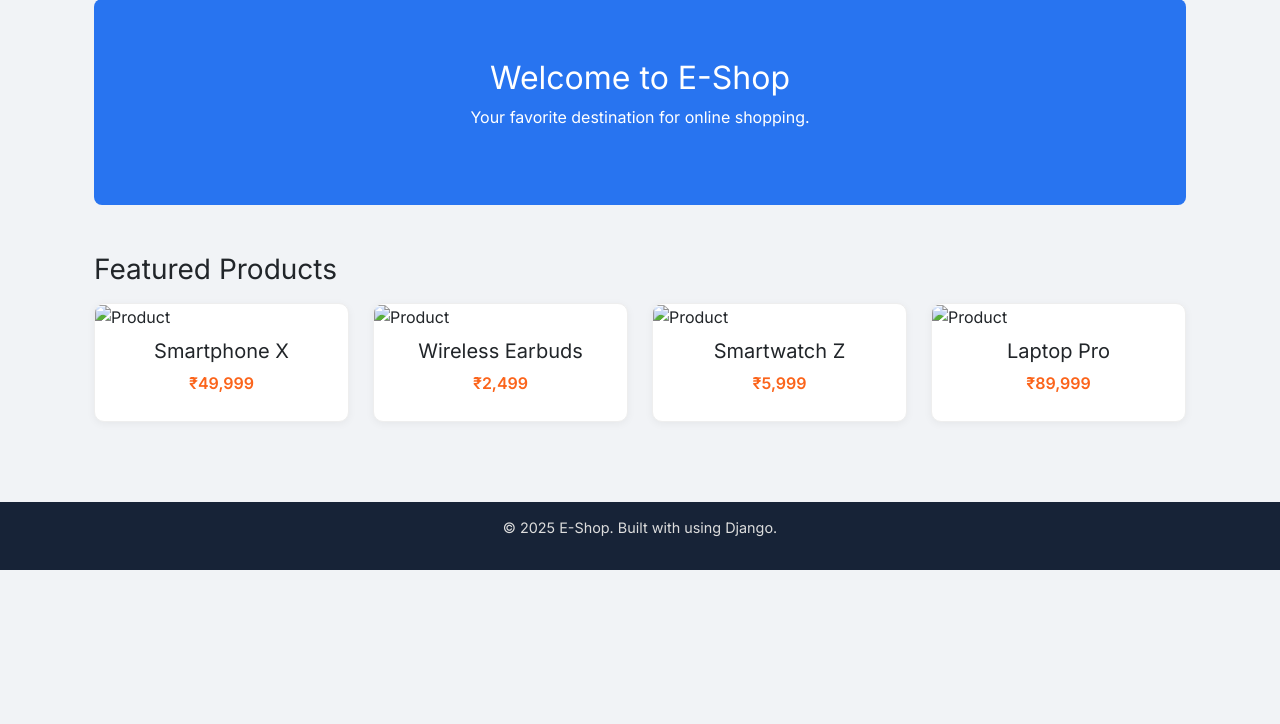
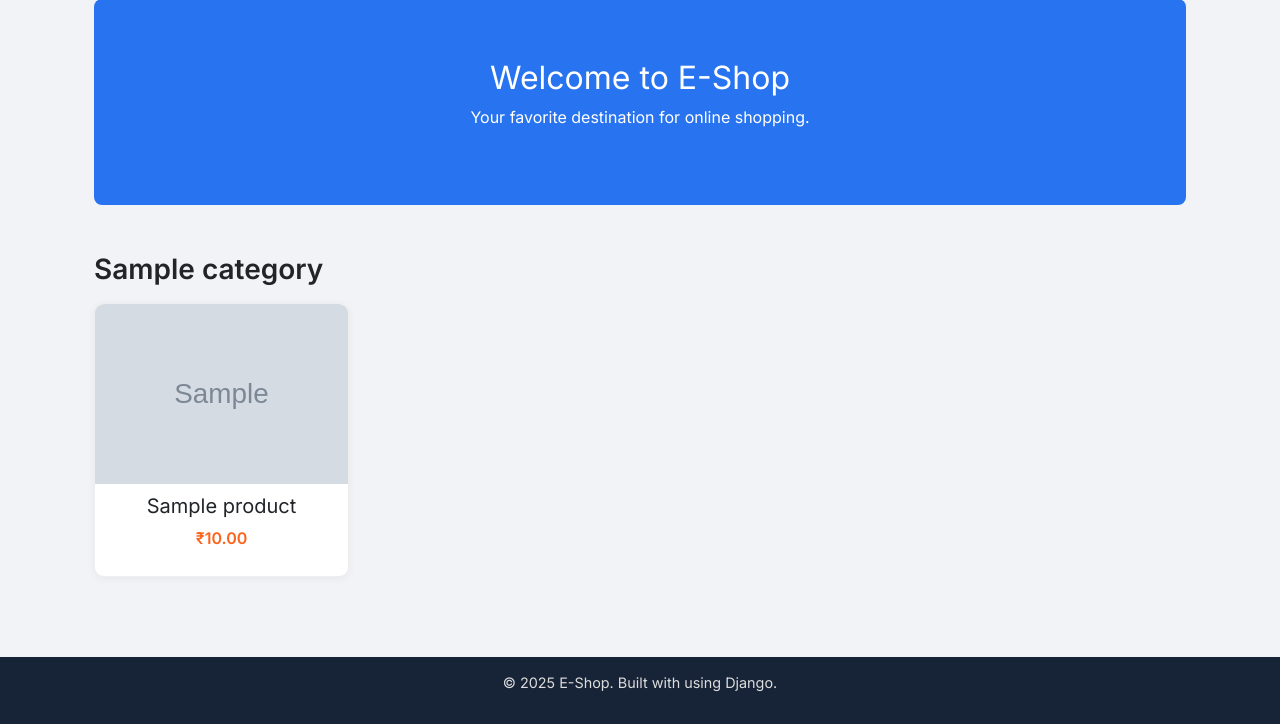
Before and after one commit to umangninjatech09/ecommerce-django, a Django app: page /user/home/ in a window 1280 px wide. Shown: the part 261-985 px from the top of the page. Before the commit the page ends 831 px from the top, so only its background shows below. Run offline with Django 4.2, Linux system fonts and the light colour scheme; a user stored in the database is signed in; tables that the repository leaves empty hold one stand-in row (values such as "Sample post"); grey boxes marked "Sample" are stand-in pictures; some libraries are stand-ins or nearby versions.

```diff
--- a/app/products/apps.py
+++ b/app/products/apps.py
@@ -3,5 +3,5 @@ from django.apps import AppConfig
 
 class ProductsConfig(AppConfig):
     default_auto_field = 'django.db.models.BigAutoField'
-    name = 'app.products'  # ✅ must include 'app.' prefix
+    name = 'app.products'
     label = 'products'
--- /dev/null
+++ b/app/products/web_urls.py
@@ -0,0 +1,6 @@
+from django.urls import path
+from . import web_views
+
+urlpatterns = [
+    path("", web_views.home_page, name="home_page"),
+]
--- a/app/users/models.py
+++ b/app/users/models.py
@@ -11,6 +11,7 @@ class User(AbstractUser, BaseModel):
     phone_number = models.CharField(max_length=15, blank=True, null=True)
     is_customer = models.BooleanField(default=True)
     is_admin = models.BooleanField(default=False)
+    is_retailer = models.BooleanField(default=False)
 
     USERNAME_FIELD = 'username'
     REQUIRED_FIELDS = ['email']
--- a/app/users/web_views.py
+++ b/app/users/web_views.py
@@ -2,15 +2,29 @@ from django.shortcuts import render, redirect, get_object_or_404
 from django.contrib.auth import authenticate, login, logout
 from django.contrib.auth.decorators import login_required
 from django.contrib import messages
-from .forms import RegisterForm, LoginForm, AddressForm
+from .forms import RegisterForm, LoginForm, AddressForm, RetailerRegisterForm
 from .models import Address
+from app.products.models import Product, Category
 
 
 
-@login_required
 def home_page(request):
-    return render(request, "home.html")
+    categories = Category.objects.filter(is_deleted=False)
+    category_data = []
 
+    for category in categories:
+        products = Product.objects.filter(
+            category=category,
+            is_active=True,
+            is_deleted=False
+        )[:6]
+
+        category_data.append({
+            "category": category,
+            "products": products
+        })
+
+    return render(request, "home.html", {"category_data": category_data})
 
 # ---------------------------
 # Register
@@ -29,6 +43,19 @@ def register_page(request):
     return render(request, "users/register.html", {"form": form})
 
 
+def retailer_register_page(request):
+    if request.method == "POST":
+        form = RetailerRegisterForm(request.POST)
+        if form.is_valid():
+            form.save()
+            messages.success(request, "Retailer account created. Please login.")
+            return redirect("login_page")
+    else:
+        form = RetailerRegisterForm()
+    return render(request, "users/retailer_register.html", {"form": form})
+
+
+
 # ---------------------------
 # Login
 # ---------------------------
@@ -39,15 +66,22 @@ def login_page(request):
             username = form.cleaned_data["username"]
             password = form.cleaned_data["password"]
             user = authenticate(request, username=username, password=password)
-            if user is not None:
+
+            if user:
                 login(request, user)
-                messages.success(request, f"Welcome back, {user.username} 👋")
-                return redirect("home_page")
+
+                # REDIRECT BASED ON ROLE
+                if user.is_retailer or user.is_admin:
+                    return redirect("product_admin_list_page")  # Retailer dashboard
+                else:
+                    return redirect("home_page")  # Customer home page
             else:
                 messages.error(request, "Invalid username or password.")
     else:
         form = LoginForm()
+
     return render(request, "users/login.html", {"form": form})
+
 
 
 # ---------------------------
--- a/ecommerce/settings.py
+++ b/ecommerce/settings.py
@@ -120,3 +120,6 @@ AUTHENTICATION_BACKENDS = [
     "app.users.backends.EmailOrUsernameBackend",   # ✅ Correct Python import path
     "django.contrib.auth.backends.ModelBackend",
 ]
+
+MEDIA_URL = "/media/"
+MEDIA_ROOT = BASE_DIR / "media"
--- a/ecommerce/urls.py
+++ b/ecommerce/urls.py
@@ -17,6 +17,10 @@ Including another URLconf
 from django.contrib import admin
 from django.urls import path, include
 from app.users import web_views as user_views
+from django.conf import settings
+from django.conf.urls.static import static
+
+
 
 
 urlpatterns = [
@@ -25,7 +29,11 @@ urlpatterns = [
     path("", user_views.home_page, name="home_page"),
     path("user/", include("app.users.web_urls")),
     path("products/", include("app.products.urls")),
-    path("admin-panel/", include("app.products.admin_urls")),
+    path("retailer/", include("app.products.admin_urls")),
+    # path("", include("app.products.web_urls")),  # 👈 add this for homepage
 
 
 ]
+
+if settings.DEBUG:
+    urlpatterns += static(settings.MEDIA_URL, document_root=settings.MEDIA_ROOT)
--- a/templates/home.html
+++ b/templates/home.html
@@ -41,45 +41,31 @@
     <p>Your favorite destination for online shopping.</p>
   </div>
 
-  <h3 class="mt-5 mb-3">Featured Products</h3>
+  {% for item in category_data %}
+  <div class="mt-5 mb-3">
+    <h3 class="fw-bold">{{ item.category.name }}</h3>
+  </div>
+
   <div class="row g-4">
-    <!-- Demo products -->
+    {% for product in item.products %}
     <div class="col-md-3 col-sm-6">
       <div class="product-card">
-        <img src="https://via.placeholder.com/300x200" alt="Product">
+        <img src="{{ product.thumbnail.url }}" alt="{{ product.name }}">
         <div class="card-body text-center">
-          <h5>Smartphone X</h5>
-          <p class="price">₹49,999</p>
+          <h5>{{ product.name }}</h5>
+
+          {% if product.discount_price %}
+            <p class="price">₹{{ product.discount_price }}</p>
+            <small class="text-muted text-decoration-line-through">₹{{ product.price }}</small>
+          {% else %}
+            <p class="price">₹{{ product.price }}</p>
+          {% endif %}
         </div>
       </div>
     </div>
-    <div class="col-md-3 col-sm-6">
-      <div class="product-card">
-        <img src="https://via.placeholder.com/300x200" alt="Product">
-        <div class="card-body text-center">
-          <h5>Wireless Earbuds</h5>
-          <p class="price">₹2,499</p>
-        </div>
-      </div>
-    </div>
-    <div class="col-md-3 col-sm-6">
-      <div class="product-card">
-        <img src="https://via.placeholder.com/300x200" alt="Product">
-        <div class="card-body text-center">
-          <h5>Smartwatch Z</h5>
-          <p class="price">₹5,999</p>
-        </div>
-      </div>
-    </div>
-    <div class="col-md-3 col-sm-6">
-      <div class="product-card">
-        <img src="https://via.placeholder.com/300x200" alt="Product">
-        <div class="card-body text-center">
-          <h5>Laptop Pro</h5>
-          <p class="price">₹89,999</p>
-        </div>
-      </div>
-    </div>
+    {% endfor %}
   </div>
+
+  {% endfor %}
 </div>
 {% endblock %}
```
Also changed, not shown: app/products/admin_views.py (+14 -11 lines), app/products/web_views.py (+19 -0 lines), app/users/forms.py (+29 -0 lines).
